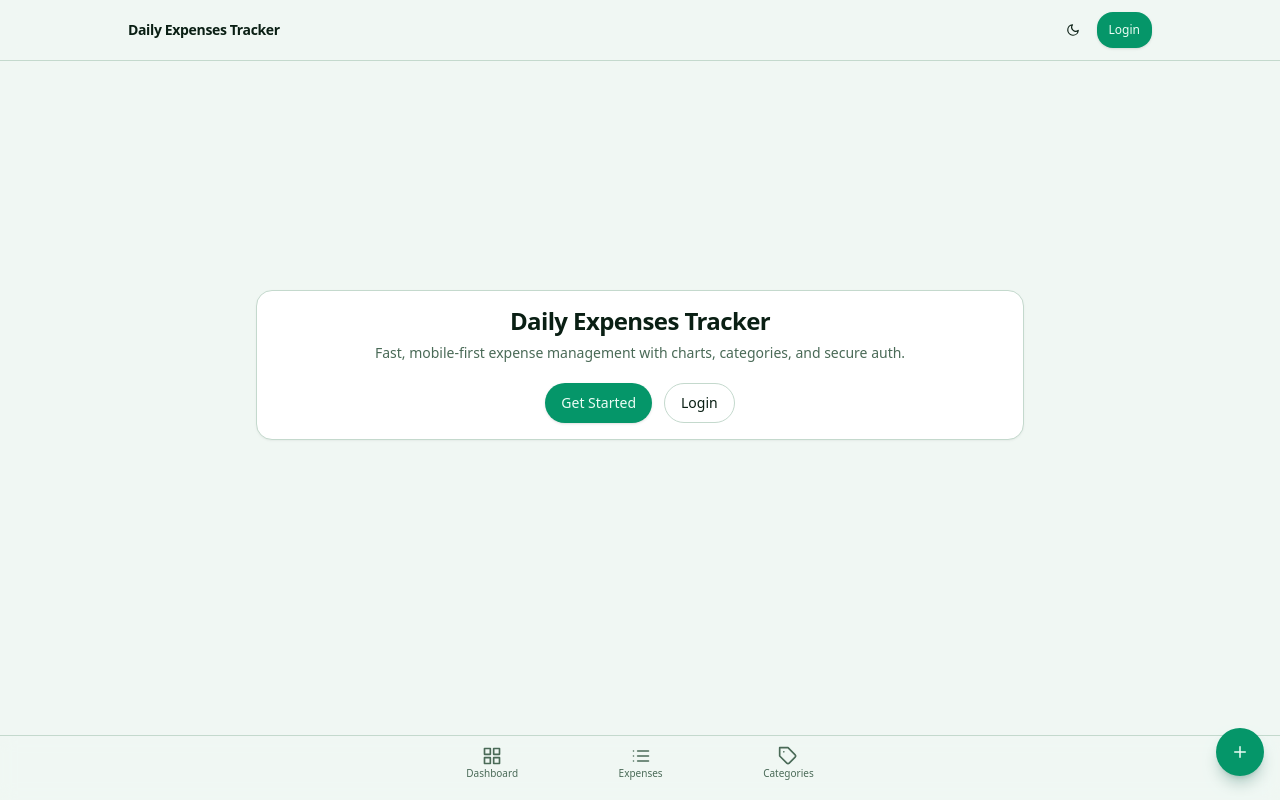
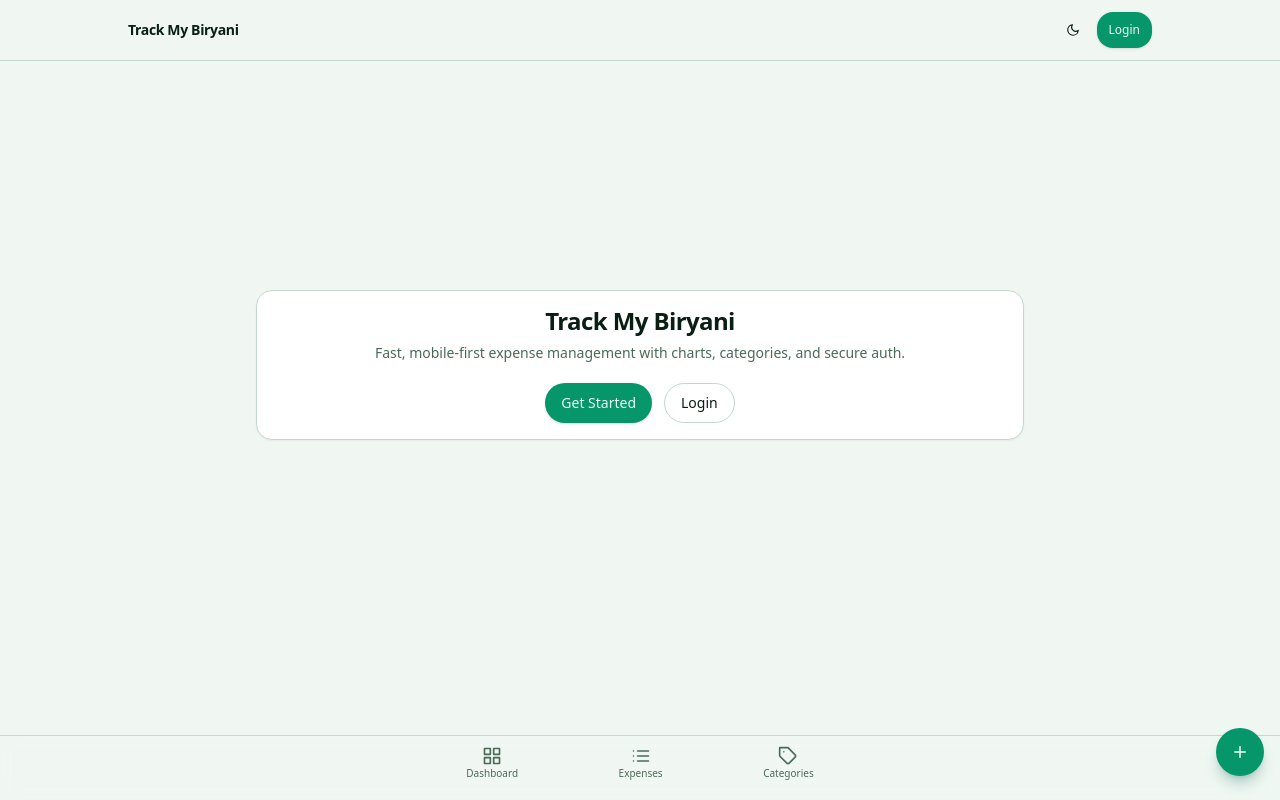
Before and after one commit to bharatbhusal/track-my-biryani, a Next.js app: page / in a window 1280 px wide. Built offline with nearby package versions, Linux system fonts and the light colour scheme; no server answers.

Commit message:
refactor: update project name to "Track My Biryani" across documentation and components

```diff
--- a/src/app/layout.tsx
+++ b/src/app/layout.tsx
@@ -14,13 +14,11 @@ import { UiRestriction } from "@/components/providers/ui-restriction";
 const APP_THEME_COLOR = "#059669";
 
 export const metadata: Metadata = {
-	metadataBase: new URL(
-		"https://trackmybiryani.bharatbhusal.com",
-	),
+	metadataBase: new URL("https://trackmybiryani.vercel.app"),
 	manifest: "/manifest.webmanifest",
 	title: {
-		default: "Daily Expenses Tracker",
-		template: "%s | Daily Expenses Tracker",
+		default: "Track My Biryani",
+		template: "%s | Track My Biryani",
 	},
 	description:
 		"Track daily expenses with analytics and categories.",
@@ -36,7 +34,7 @@ export const metadata: Metadata = {
 		},
 	],
 	openGraph: {
-		title: "Daily Expenses Tracker",
+		title: "Track My Biryani",
 		description: "A production-grade expenses tracker SaaS.",
 		type: "website",
 	},
--- a/src/app/page.tsx
+++ b/src/app/page.tsx
@@ -1,15 +1,18 @@
-import Link from 'next/link';
+import Link from "next/link";
 
-import { Button } from '@/components/ui/button';
-import { Card } from '@/components/ui/card';
+import { Button } from "@/components/ui/button";
+import { Card } from "@/components/ui/card";
 
 export default function Home() {
 	return (
 		<div className="mx-auto grid min-h-[70vh] max-w-3xl place-items-center">
 			<Card className="w-full text-center">
-        <h1 className="text-2xl font-semibold tracking-tight">Daily Expenses Tracker</h1>
+				<h1 className="text-2xl font-semibold tracking-tight">
+					Track My Biryani
+				</h1>
 				<p className="mt-2 text-sm text-[var(--color-muted)]">
-          Fast, mobile-first expense management with charts, categories, and secure auth.
+					Fast, mobile-first expense management with charts,
+					categories, and secure auth.
 				</p>
 				<div className="mt-5 flex justify-center gap-3">
 					<Link href="/auth/signup">
--- a/src/components/layout/header.tsx
+++ b/src/components/layout/header.tsx
@@ -7,7 +7,10 @@ import { FiLogOut, FiMoon, FiSun } from "react-icons/fi";
 import { toast } from "sonner";
 
 import { Button } from "@/components/ui/button";
-import { useAuthActions, useAuthMe } from "@/hooks/api/use-auth-api";
+import {
+	useAuthActions,
+	useAuthMe,
+} from "@/hooks/api/use-auth-api";
 
 export function Header() {
 	const router = useRouter();
@@ -23,7 +26,7 @@ export function Header() {
 					href="/dashboard"
 					className="text-sm font-semibold tracking-tight"
 				>
-					Daily Expenses Tracker
+					Track My Biryani
 				</Link>
 				<div className="flex items-center gap-1.5">
 					<Button
```
Also changed, not shown: 2 other files (tests, documents, lock files or other folders). Lines whose indentation alone changed are shown as unchanged.
